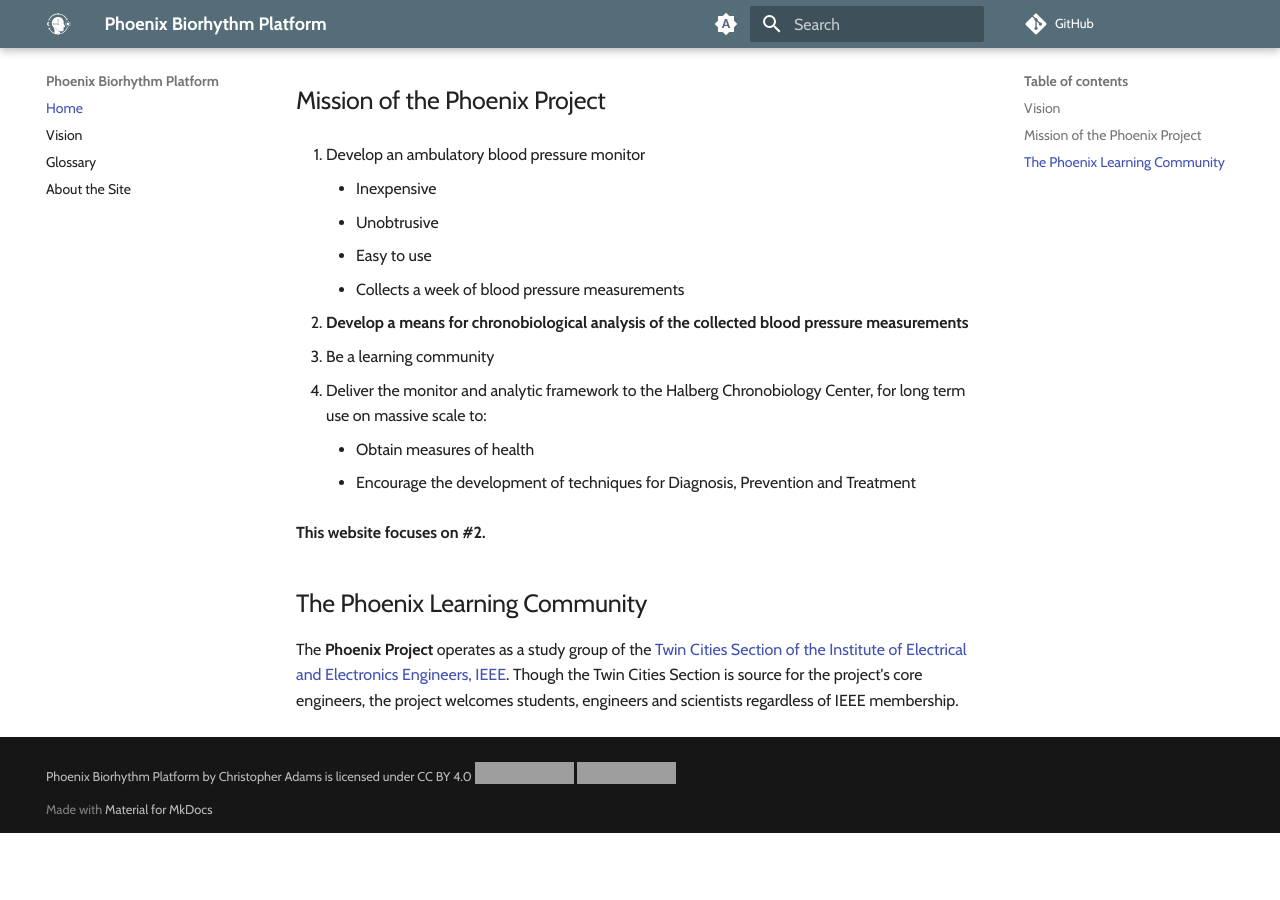
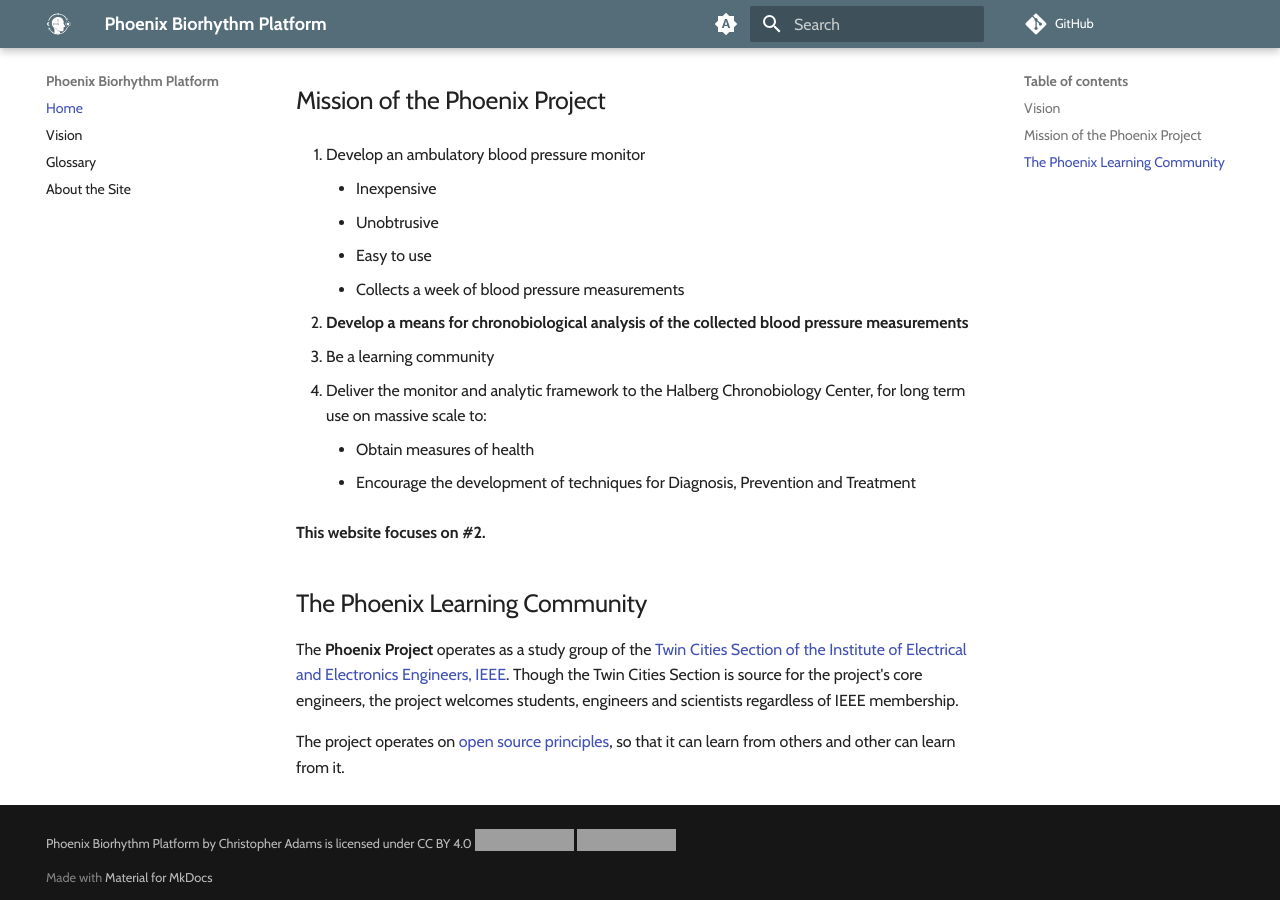
Before and after one commit to phoenix-chronobiology/phoenix-chronobiology.github.io, an MkDocs documentation site: the page built from docs/index.md, in a window 1280 px wide and 900 px high, scrolled down 773 px. Built offline with MkDocs 1.6.1 and Material for MkDocs 9.7.7, drawn with Linux system fonts in a browser that asks for light colours; comment, search, counter and statistics services are not loaded; before the commit the page ends 1606 px from its top, so only the background shows below that; grey boxes are pictures that could not be loaded.

Commit message:
add 'open source' statement to home page

```diff
--- a/docs/index.md
+++ b/docs/index.md
@@ -32,3 +32,5 @@ The Phoenix Project shares the vision of the University of Minnesota's [Halberg
 ## The Phoenix Learning Community
 
 The **Phoenix Project** operates as a study group of the [Twin Cities Section of the Institute of Electrical and Electronics Engineers, IEEE](https://tc-ieee.org){: target="_blank" }. Though the Twin Cities Section is source for the project's core engineers, the project welcomes students, engineers and scientists regardless of IEEE membership.
+
+The project operates on [open source principles](https://opensource.org/osd/){: target="_blank" }, so that it can learn from others and other can learn from it.
```
